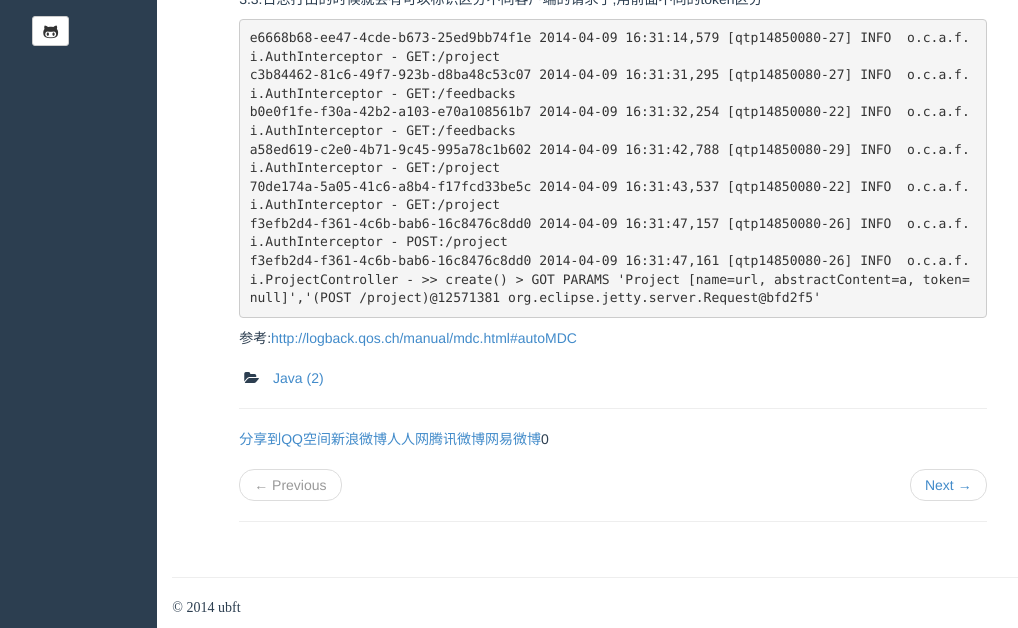
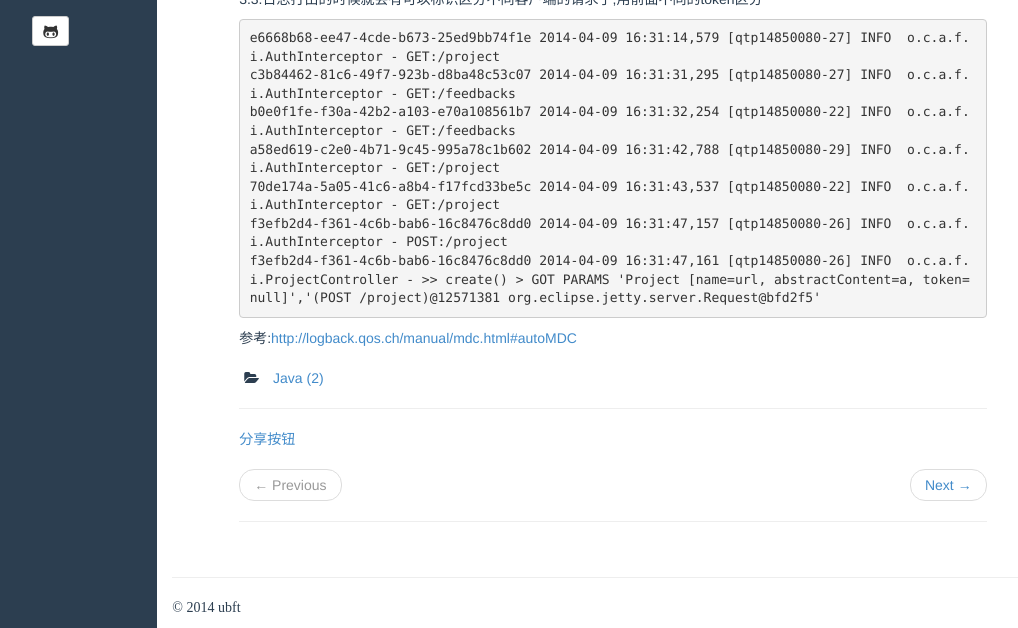
Before and after one commit to ubft/ubft.github.io, a Jekyll site: the page built from _posts/2014-08-19-how-to-use-log4j-mdc.markdown, in a window 1280 px wide and 900 px high, scrolled down 1246 px, cut to the strip 272-900 px from the top of the window. Shown: the whole strip, without its empty margins (56-1074 px from the left). Built offline with Jekyll 4.4.1, drawn with Linux system fonts in a browser that asks for light colours; comment, search, counter and statistics services are not loaded.

Commit message:
Update post.html

```diff
--- a/_includes/post.html
+++ b/_includes/post.html
@@ -96,8 +96,7 @@
         <h4 class="section-title author-name">{{site.author.name}}</h4>
         <p class="author-bio">{{site.author.bio}}</p>
       </section>-->
-      <div class="bshare-custom"><a title="分享到" href="http://www.bShare.cn/" id="bshare-shareto" class="bshare-more">分享到</a><a title="分享到QQ空间" class="bshare-qzone">QQ空间</a><a title="分享到新浪微博" class="bshare-sinaminiblog">新浪微博</a><a title="分享到人人网" class="bshare-renren">人人网</a><a title="分享到腾讯微博" class="bshare-qqmb">腾讯微博</a><a title="分享到网易微博" class="bshare-neteasemb">网易微博</a><a title="更多平台" class="bshare-more bshare-more-icon more-style-addthis"></a><span class="BSHARE_COUNT bshare-share-count">0</span></div><script type="text/javascript" charset="utf-8" src="http://static.bshare.cn/b/buttonLite.js#style=-1&amp;uuid=&amp;pophcol=2&amp;lang=zh"></script>
-      <script type="text/javascript" charset="utf-8" src="http://static.bshare.cn/b/bshareC0.js"></script>
+      <a class="bshareDiv" href="http://www.bshare.cn/share">分享按钮</a><script type="text/javascript" charset="utf-8" src="http://static.bshare.cn/b/buttonLite.js#uuid=58ea870c-7f09-4146-8ac2-46a65d91b2de&amp;style=1&amp;bp=qqmb,bsharesync,sinaminiblog,qzone,189share,sohuminiblog,renren,xinhuamb,tianya,shouji,ifengmb,neteasemb,qqxiaoyou,kaixin001,weixin,douban,qqim"></script>
       <!-- 多说评论框 start -->
       <div class="ds-thread" data-thread-key="{{page.title}}" data-title="{{page.title}}" data-url="{{site.BASE_PATH }}/{{page.url}}"></div>
       <!-- 多说评论框 end -->
```
